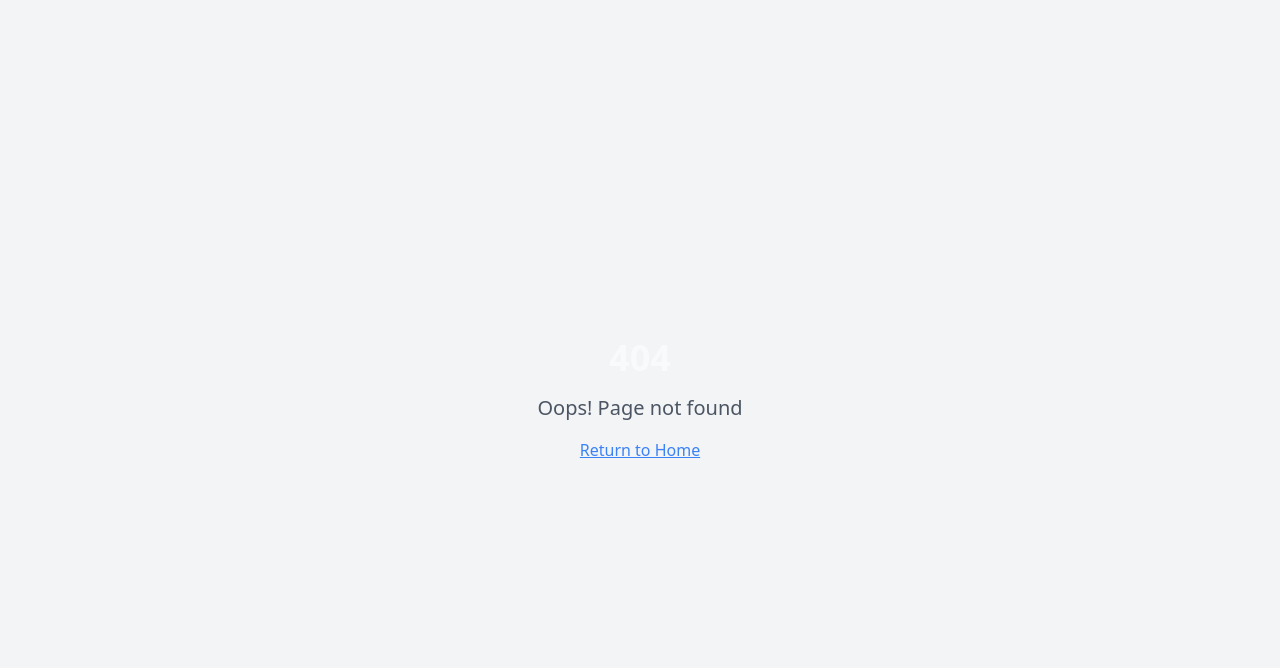
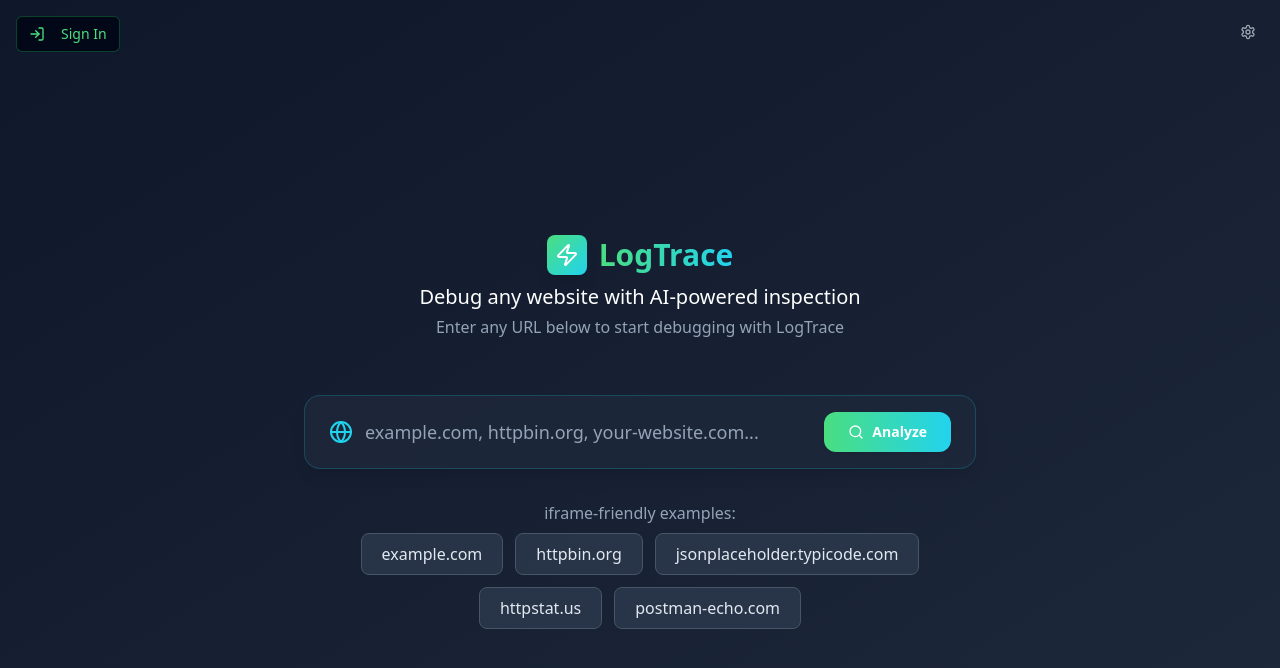
Before and after one commit to Tylarcam/Spec_Tracer, a React (Vite) app: page /interactive-demo in a window 1280 px wide. Before the commit this address had no page. Shown: the top 668 px of the page. Built offline with nearby package versions, Linux system fonts and the light colour scheme.

Commit message:
Refactor: Rename debug route
Update routing and navigation to rename the `/debug` route to `/interactive-demo`. This includes changes in `App.tsx`, `IframeDemoBar.tsx`, and `Landing.tsx` to reflect the new route path.

```diff
--- a/src/App.tsx
+++ b/src/App.tsx
@@ -35,7 +35,7 @@ const App = () => (
               <Routes>
                 <Route path="/" element={<Landing />} />
                 <Route path="/auth" element={<Auth />} />
-                <Route path="/debug" element={<Index />} />
+                <Route path="/interactive-demo" element={<Index />} />
                 <Route path="/context-transform" element={<ContextTransform />} />
                 <Route path="*" element={<NotFound />} />
               </Routes>
--- a/src/components/IframeDemoBar.tsx
+++ b/src/components/IframeDemoBar.tsx
@@ -31,7 +31,7 @@ const IframeDemoBar: React.FC = () => {
     if (!/^https?:\/\//.test(fullUrl)) {
       fullUrl = 'https://' + fullUrl;
     }
-    window.location.href = `/debug?site=${encodeURIComponent(fullUrl)}`;
+    window.location.href = `/interactive-demo?site=${encodeURIComponent(fullUrl)}`;
   };
 
   const handleSignIn = () => {
--- a/src/pages/Landing.tsx
+++ b/src/pages/Landing.tsx
@@ -1,4 +1,3 @@
-
 import React, { useEffect, useState } from 'react';
 import { Link } from 'react-router-dom';
 import { ArrowRight, Code, Zap, Target, Sparkles, Play, Eye, Mail, Users, Download, Chrome, Shield, MousePointer } from 'lucide-react';
@@ -78,7 +77,7 @@ const Landing = () => {
           </div>
 
           <div className="flex items-center gap-3">
-            <Link to="/debug">
+            <Link to="/interactive-demo">
               <Button
                 variant="outline"
                 className="border-cyan-400 text-cyan-400 hover:bg-cyan-400 hover:text-black px-4 py-2"
@@ -141,7 +140,7 @@ const Landing = () => {
             </div>
 
             <div className="flex flex-col sm:flex-row justify-center gap-4">
-              <Link to="/debug">
+              <Link to="/interactive-demo">
                 <Button
                   size="lg"
                   variant="outline"
@@ -231,7 +230,7 @@ const Landing = () => {
               with our web demo. Limited to iframe-compatible sites, but showcases the full AI debugging power.
             </p>
 
-            <Link to="/debug">
+            <Link to="/interactive-demo">
               <Button
                 size="lg"
                 variant="outline"
@@ -336,7 +335,7 @@ const Landing = () => {
                 </Button>
               </div>
 
-              <Link to="/debug">
+              <Link to="/interactive-demo">
                 <Button
                   size="lg"
                   variant="outline"
```
